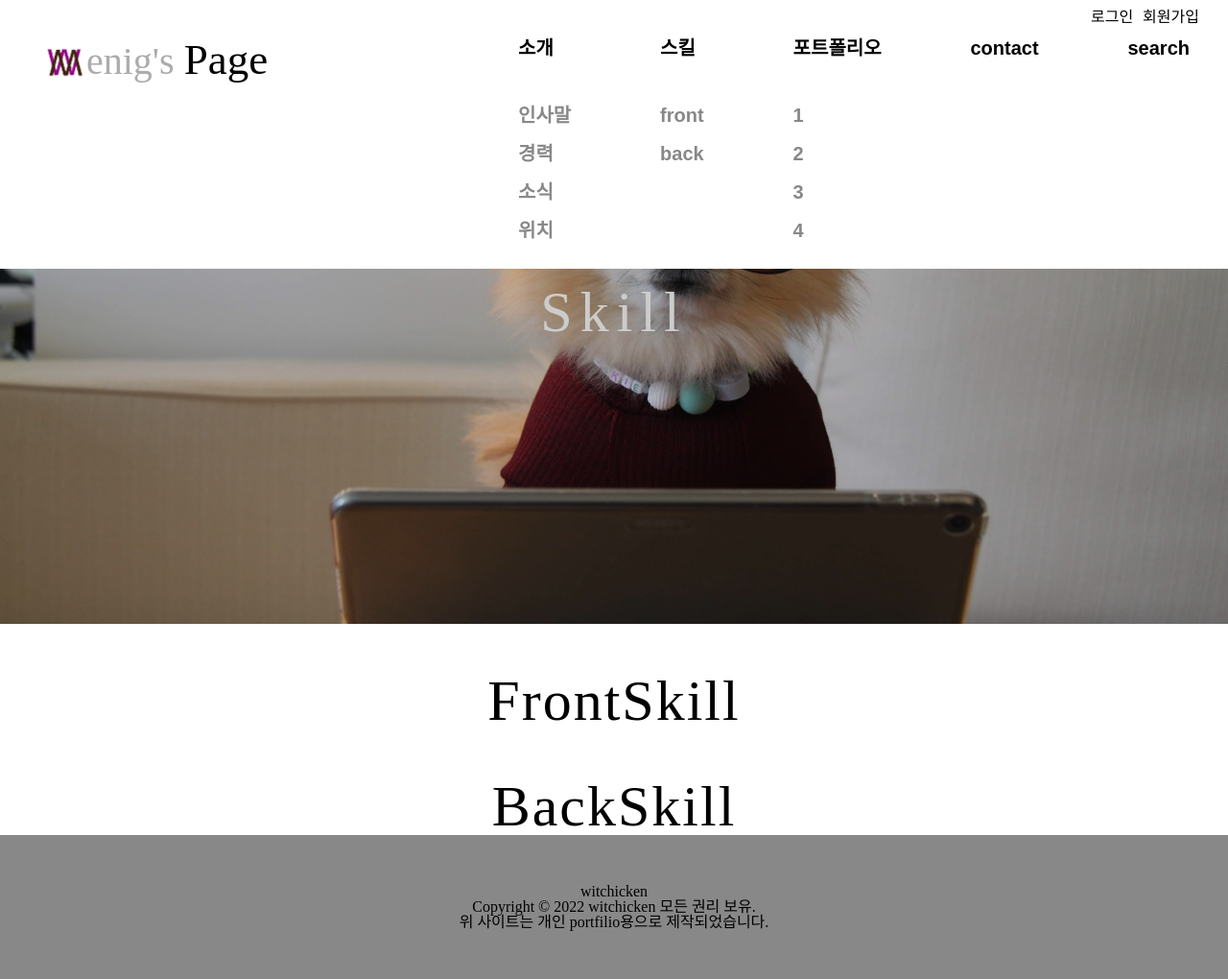
After one commit to witchicken/enigspage, a PHP site: page /haveskill.php in a window 1280 px wide. The commit adds this page. Shown: the whole page at 96% size. Run offline with PHP 8.4, Linux system fonts and the light colour scheme.

Commit message:
ing-skill

```diff
--- /dev/null
+++ b/haveskill.php
@@ -0,0 +1,31 @@
+<!DOCTYPE html>
+<html lang="en">
+<head>
+  <meta charset="UTF-8">
+  <meta http-equiv="X-UA-Compatible" content="IE=edge">
+  <meta name="viewport" content="width=device-width, initial-scale=1.0">
+  <title>enig'sPage</title>
+  <link rel="stylesheet" href="./src/css/reset.css" type="text/css"/>
+  <link rel="stylesheet" href="./src/css/Header.css" type="text/css" />
+  <link rel="stylesheet" href="./src/css/Footer.css" type="text/css" />
+  <link rel="stylesheet" href="./src/css/Haveskill.css" type="text/css" />
+</head>
+<body>
+  <?php include_once 'header.inc' ?>
+  <section class="haveskill">
+    <div class="haveskill_container">
+      <div class="haveskill_background">
+        <p>Skill</p>
+      </div>
+    </div>
+    <div class="haveskill_front">
+      <h1>FrontSkill</h1>
+    </div>
+    <div class="haveskill_back">
+      <h1>BackSkill</h1>
+    </div>
+  </section>
+  <?php include_once 'footer.inc' ?>
+  <script src="./src/js/Header.js" ></script>
+</body>
+</html>
--- a/header.inc
+++ b/header.inc
@@ -34,8 +34,8 @@
 
             </li>
             <li>
-            <a href="#">
-                <p>보유스킬</p>
+            <a href="haveskill.php">
+              <p>스킬</p>
             </a>
             <div class="header_nav_detail">
                 <div>front</div>
@@ -43,9 +43,9 @@
               </div>
             </li>
             <li>
-            <a href="#">
-                <p>포트폴리오</p>
-            </a>
+              <a href="portfolio.php">
+                  <p>포트폴리오</p>
+              </a>
             <div class="header_nav_detail">
                 <div>1</div>
                 <div>2</div>
@@ -54,13 +54,13 @@
               </div>
             </li>
             <li>
-            <a href="#">
+            <a href="haveskill.php">
                 <p>contact</p>
             </a>
 
             </li>
             <li>
-            <a href="#">
+            <a href="search.php">
                 <p>search</p>
             </a>
 
@@ -69,13 +69,37 @@
         </nav>
       </div>
       <div class="header_nav_mobile">
-        <a class="hamburger ham_active">
+        <a class="hamburger">
           <b></b>
           <b></b>
           <b></b>
           <b></b>
         </a>
+      </div>
+      <div class="header_nav_mobile_list">
+        <ul>
+          <li>
+            <a href="introduction.php">
+                <p>소개</p>
+            </a>
+          </li>
+          <li>
+            <a href="haveskill.php">
+              <p>스킬</p>
+            </a>
+          </li>
+          <li>
+            <a href="portfolio.php">
+              <p>포트폴리오</p>
+            </a>
+          </li>
+          <li>
+            <a href="contact.php">
+              <p>contact</p>
+            </a>
+          </li>
 
+        </ul>
       </div>
     </div>
     <div class="btn_toTop">
--- /dev/null
+++ b/src/css/Haveskill.css
@@ -0,0 +1,48 @@
+.haveskill {
+  height: auto;
+}
+.haveskill .haveskill_container {
+  position: relative;
+  height: 650px;
+}
+.haveskill .haveskill_container .haveskill_background {
+  width: 100%;
+  height: 100%;
+  position: absolute;
+  left: 0;
+  top: 0;
+  right: 0;
+  bottom: 0;
+  filter: brightness(0.8);
+  background: center/cover no-repeat url("../img/dogskill.jpg");
+}
+.haveskill .haveskill_container .haveskill_background p {
+  width: 100%;
+  height: 100%;
+  display: flex;
+  justify-content: center;
+  align-items: center;
+  font-size: 60px;
+  color: white;
+  letter-spacing: 8px;
+}
+.haveskill .haveskill_front {
+  margin-top: 50px;
+}
+.haveskill .haveskill_front h1 {
+  width: 100%;
+  text-align: center;
+  font-size: 60px;
+  letter-spacing: 2px;
+}
+.haveskill .haveskill_back {
+  margin-top: 50px;
+}
+.haveskill .haveskill_back h1 {
+  width: 100%;
+  text-align: center;
+  font-size: 60px;
+  letter-spacing: 2px;
+}
+
+/*# sourceMappingURL=Haveskill.css.map */
--- /dev/null
+++ b/src/css/Haveskill.scss
@@ -0,0 +1,54 @@
+@mixin intro_base {
+  font-family: "Nanum Myeongjo", serif;
+  max-width: 1400px;
+  margin: 0 auto;
+  padding-top: 50px;
+  padding-left: 60px;
+  padding-right: 60px;
+}
+.haveskill {
+  height: auto;
+  .haveskill_container {
+    position: relative;
+    height: 650px;
+    .haveskill_background {
+      width: 100%;
+      height: 100%;
+      position: absolute;
+      left: 0;
+      top: 0;
+      right: 0;
+      bottom: 0;
+      filter: brightness(0.8);
+      background: center / cover no-repeat url("../img/dogskill.jpg");
+      p {
+        width: 100%;
+        height: 100%;
+        display: flex;
+        justify-content: center;
+        align-items: center;
+        font-size: 60px;
+        color: white;
+        letter-spacing: 8px;
+      }
+    }
+  }
+  @mixin h1box {
+    width: 100%;
+    text-align: center;
+    font-size: 60px;
+    letter-spacing: 2px;
+  }
+  .haveskill_front {
+    margin-top: 50px;
+    h1 {
+      @include h1box();
+    }
+  }
+  .haveskill_back {
+    margin-top: 50px;
+    h1 {
+      @include h1box();
+    }
+  }
+}
--- a/src/css/Header.css
+++ b/src/css/Header.css
@@ -1,8 +1,24 @@
+@media all and (min-width: 1100px) {
+  .header:hover {
+    height: 280px !important;
+    overflow: visible;
+  }
+  .header_nav_mobile_list {
+    display: none;
+  }
+}
 @media all and (max-width: 1100px) and (min-width: 800px) {
   .header_company_logo {
     transform: translate(-10px, -10px);
   }
   .header_company_name {
+    display: none;
+  }
+  .header:hover {
+    height: 280px !important;
+    overflow: visible;
+  }
+  .header_nav_mobile_list {
     display: none;
   }
 }
@@ -13,21 +29,39 @@
   .header_nav {
     display: none;
   }
+  .ham_click {
+    height: 280px !important;
+    background-color: white !important;
+  }
+  .header_nav_mobile_list {
+    position: absolute;
+    top: 120px;
+    color: black;
+    overflow: hidden;
+  }
+  .header_nav_mobile_list li {
+    margin-top: 15px;
+    font-size: 18px;
+  }
+  .header_nav_mobile_list li a p {
+    color: black;
+  }
+  .header_nav_mobile_list li a p:hover {
+    color: violet;
+  }
 }
 .header {
   position: fixed;
   width: 100%;
   overflow: hidden;
-  height: 120px;
+  height: 100px;
   transition: all 0.4s;
   top: 0;
   z-index: 9999;
   background-color: transparent;
 }
 .header:hover {
-  height: 280px !important;
   background-color: white;
-  overflow: visible;
 }
 .header:hover .header_back a {
   color: black !important;
--- a/src/css/Header.scss
+++ b/src/css/Header.scss
@@ -1,9 +1,30 @@
+@media all and (min-width: 1100px) {
+  .header {
+    &:hover {
+      height: 280px !important;
+      overflow: visible;
+    }
+  }
+  .header_nav_mobile_list {
+    display: none;
+  }
+}
+
 @media all and (max-width: 1100px) and (min-width: 800px) {
   .header_company_logo {
     transform: translate(-10px, -10px);
   }
 
   .header_company_name {
+    display: none;
+  }
+  .header {
+    &:hover {
+      height: 280px !important;
+      overflow: visible;
+    }
+  }
+  .header_nav_mobile_list {
     display: none;
   }
 }
@@ -14,21 +35,42 @@
   .header_nav {
     display: none;
   }
+  .ham_click {
+    height: 280px !important;
+    background-color: white !important;
+  }
+  .header_nav_mobile_list {
+    position: absolute;
+    top: 120px;
+    color: black;
+    overflow: hidden;
+    li {
+      margin-top: 15px;
+      font-size: 18px;
+      a {
+        p {
+          color: black;
+          &:hover {
+            color: violet;
+          }
+        }
+      }
+    }
+  }
 }
 
 .header {
   position: fixed;
   width: 100%;
   overflow: hidden;
-  height: 120px;
+  height: 100px;
   transition: all 0.4s;
   top: 0;
   z-index: 9999;
   background-color: transparent;
   &:hover {
-    height: 280px !important;
     background-color: white;
-    overflow: visible;
+
     .header_back a {
       color: black !important;
     }
--- a/src/js/Header.js
+++ b/src/js/Header.js
@@ -7,7 +7,7 @@ function scrollFunction() {
     document
       .querySelectorAll(".header_nav ul li a p")
       .forEach((item) => (item.style.color = "black"));
-    document.querySelector(".header").style.height = "120px";
+    document.querySelector(".header").style.height = "100px";
     document.querySelector(".header").style.backgroundColor = "white";
 
     document
@@ -28,9 +28,9 @@ function scrollFunction() {
 
     document
       .querySelectorAll(".header_back a")
-      .forEach((item) => (item.style.color = "white"));
+      .forEach((item) => (item.style.color = "#999"));
     document.querySelector(".header_company_name span:last-child").style.color =
-      "white";
+      "#999";
     document.querySelector(".btn_toTop").classList.remove("if_scroll");
     if (document.querySelector(".Home_movebtn")) {
       document.querySelector(".Home_movebtn").style.opacity = 0;
@@ -44,9 +44,14 @@ document.querySelector(".btn_toTop").addEventListener("click", () => {
 //hamburger
 const hamburger = document.querySelector(".hamburger");
 
-console.log("headertest");
 function hamclick() {
-  console.log(this);
+  this.classList.toggle("ham_active");
+  console.log("ham11");
+  if (this.classList[1]) {
+    document.querySelector(".header").classList.add("ham_click");
+  } else {
+    document.querySelector(".header").classList.remove("ham_click");
+  }
 }
 
 hamburger.addEventListener("click", hamclick);
```
Also changed, not shown: contact.php (added, +17 -0 lines), portfolio.php (added, +17 -0 lines), search.php (added, +18 -0 lines), src/img/dogskill.jpg (added), 2 other files.
